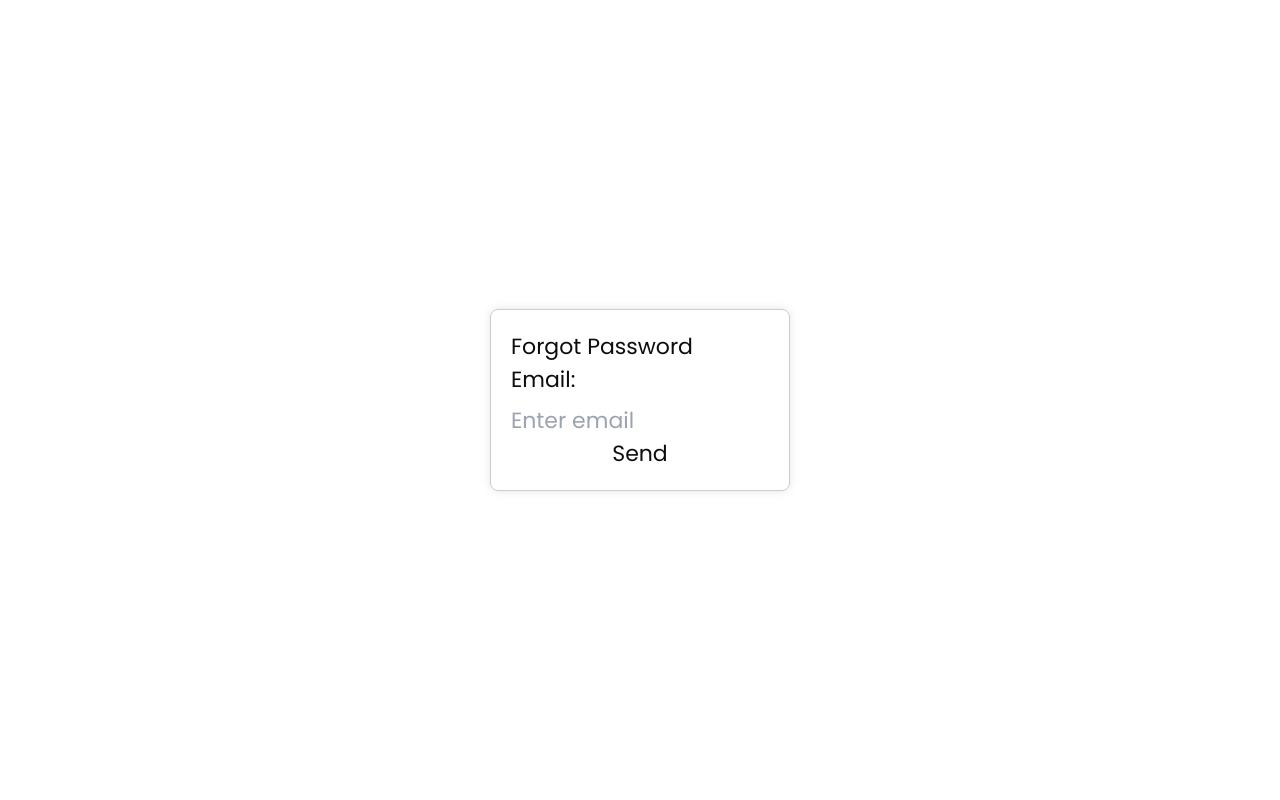
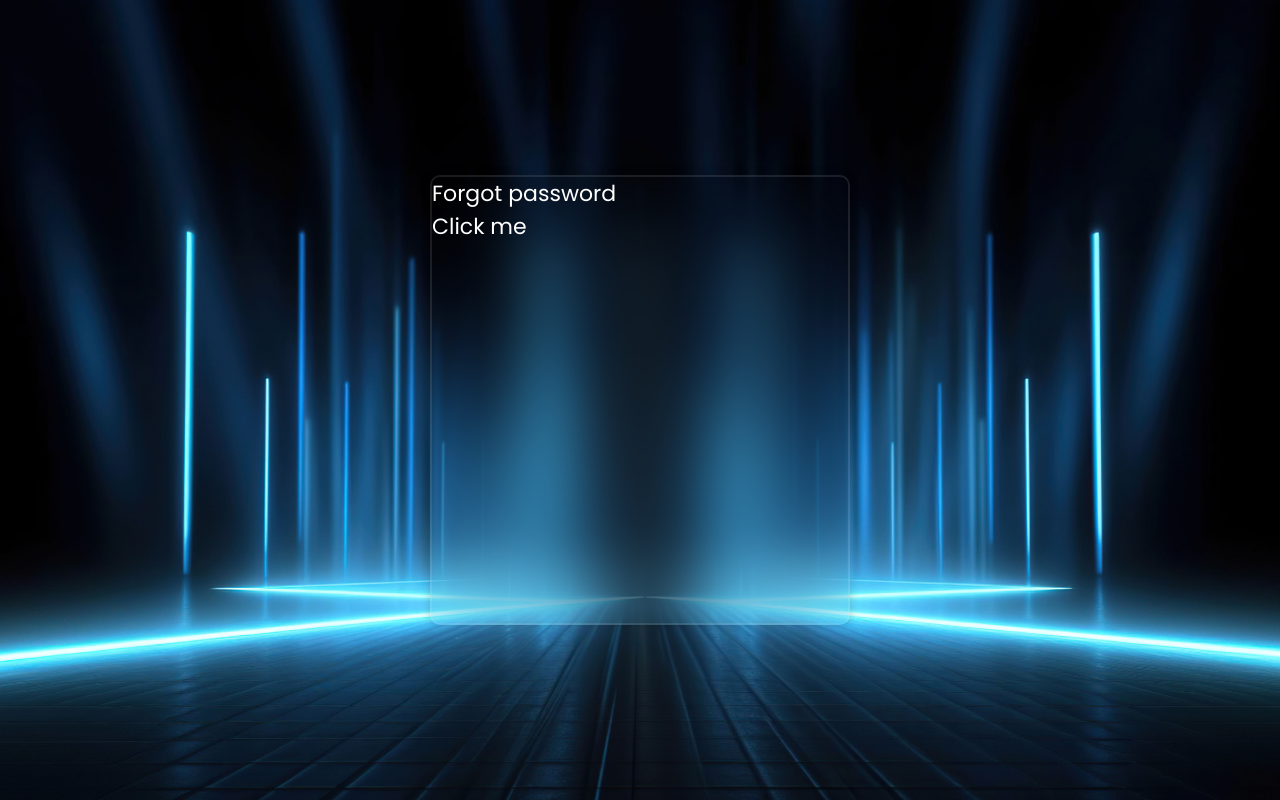
Before and after one commit to WEB-AMPA/Extraescolares-Frontend, a React (Vite) app: page /forgotPassword in a window 1280 px wide. Built offline with nearby package versions, Linux system fonts and the light colour scheme.

Commit message:
Feat contact-form

```diff
--- a/package.json
+++ b/package.json
@@ -13,7 +13,9 @@
     "axios": "^1.6.8",
     "react": "^18.2.0",
     "react-dom": "^18.2.0",
-    "react-router-dom": "^6.23.0"
+    "react-icons": "^5.2.1",
+    "react-router-dom": "^6.23.0",
+    "react-toastify": "^10.0.5"
   },
   "devDependencies": {
     "@types/react": "^18.2.66",
--- a/src/app/components/login/contactForm.jsx
+++ b/src/app/components/login/contactForm.jsx
@@ -1,62 +1,123 @@
 import React, { useState } from "react";
+import { FaUser, FaEnvelope } from "react-icons/fa";
+import { useNavigate } from "react-router-dom";
+import { ToastContainer, toast } from "react-toastify";
+import "react-toastify/dist/ReactToastify.css";
 import "./login.css";
-import Axios from "axios";
 
 const ContactForm = () => {
-  const [name, setName] = useState("");
-  const [email, setEmail] = useState("");
-  const [message, setMessage] = useState("");
-  const [sent, setSent] = useState(false);
+  const [userData, setUserData] = useState({
+    name: "",
+    email: "",
+    message: "",
+  });
 
-  const handleSubmit = (e) => {
+  const navigate = useNavigate();
+
+  const data = (e) => {
+    const name = e.target.name;
+    const value = e.target.value;
+    setUserData({ ...userData, [name.toLowerCase()]: value });
+  };
+
+  const send = async (e) => {
     e.preventDefault();
-    Axios.post("http://localhost:8000/api/contact", {
-      name,
-      email,
-      message,
-    })
-      .then((response) => {
-        if (response.data.status === "success") {
-          setSent(true);
+    const { name, email, message } = userData;
+
+    const option = {
+      method: "POST",
+      headers: {
+        "Content-Type": "application/json",
+      },
+      body: JSON.stringify({ name, email, message }),
+    };
+
+    try {
+      const res = await fetch(
+        "https://react-contact-form-1dae3-default-rtdb.firebaseio.com/Messages.json",
+        option
+      );
+      if (res.ok) {
+        setUserData({ name: "", email: "", message: "" });
+        toast.success("Message sent successfully!", {
+          position: "top-right",
+          autoClose: 5000,
+          hideProgressBar: false,
+          closeOnClick: true,
+          pauseOnHover: true,
+          draggable: true,
+          progress: undefined,
+        });
+        setTimeout(() => {
+          navigate("/login");
+        }, 5000); // 5 seconds
       } else {
-          setSent(false);
+        toast.error("Failed to send message. Please try again.", {
+          position: "top-right",
+          autoClose: 5000,
+          hideProgressBar: false,
+          closeOnClick: true,
+          pauseOnHover: true,
+          draggable: true,
+          progress: undefined,
+        });
       }
-      })
-      .catch((err) => {
-        console.log(err);
-        setSent(false);
+    } catch (error) {
+      console.error("Error:", error);
+      toast.error("An error occurred. Please try again.", {
+        position: "top-right",
+        autoClose: 5000,
+        hideProgressBar: false,
+        closeOnClick: true,
+        pauseOnHover: true,
+        draggable: true,
+        progress: undefined,
       });
+    }
   };
 
   return (
-    <div className="sign-up-container">
-      <form className="sign-up-form" onSubmit={handleSubmit}>
-        <h2>Contact Us</h2>
-        <label htmlFor="name">Name:</label>
+    <div className="wrapper">
+      <div className="form-box login">
+        <form method="POST" onSubmit={send}>
+          <h1>Contáctanos</h1>
+          <p className="pcontact">Para registrarte como nuevo usuario</p>
+          <div className="input-box">
             <input
               type="text"
-          placeholder="Enter your name"
-          value={name}
-          onChange={(e) => setName(e.target.value)}
+              name="name"
+              value={userData.name}
+              placeholder="Ingresa tu nombre"
+              required
+              autoComplete="off"
+              onChange={data}
             />
-        <label htmlFor="email">Email:</label>
+            <FaUser className="icon" />
+          </div>
+          <div className="input-box">
             <input
               type="email"
-          placeholder="Enter your email"
-          value={email}
-          onChange={(e) => setEmail(e.target.value)}
+              name="email"
+              placeholder="Ingresa tu email"
+              value={userData.email}
+              autoComplete="off"
+              onChange={data}
             />
-        <label htmlFor="message">Message:</label>
+            <FaEnvelope className="icon" />
+          </div>
+          <div className="input-box">
             <textarea
-          placeholder="Enter your message"
-          value={message}
-          onChange={(e) => setMessage(e.target.value)}
+              name="message"
+              value={userData.message}
+              placeholder="Ingresa tu mensaje"
+              autoComplete="off"
+              onChange={data}
             />
-        <button type="submit">Send Message</button>
+          </div>
+          <button type="submit">Enviar Mensaje</button>
         </form>
-      {sent ? (
-        <div className="success-message">Message sent successfully!</div>
-      ) : null}
+      </div>
+      <ToastContainer />
     </div>
   );
 };
--- a/src/app/components/login/forgotPassword.jsx
+++ b/src/app/components/login/forgotPassword.jsx
@@ -1,43 +1,14 @@
-import React, { useState } from "react";
+import React from "react";
 import "./login.css";
-import Axios from "axios";
-import { useNavigate } from "react-router-dom";
+import { Link, useNavigate } from "react-router-dom";
 
 const forgotPassword = () => {
-  const [email, setEmail] = useState("");
-
-  const navigate = useNavigate();
-
-  const handleSubmit = (e) => {
-    e.preventDefault();
-    Axios.post("http://localhost:3000/auth/forgot-password", {
-      email,
-    })
-      .then((response) => {
-        if (response.data.status) {
-          alert("check your email for reset password link");
-          navigate("/login");
-        }
-      })
-      .catch((err) => {
-        console.log(err);
-      });
-  };
   return (
-    <div className="sign-up-container">
-      <form className="sign-up-form" onSubmit={handleSubmit}>
-        <h2>Forgot Password</h2>
-
-        <label htmlFor="email">Email:</label>
-        <input
-          type="email"
-          autoComplete="off"
-          placeholder="Enter email"
-          onChange={(e) => setEmail(e.target.value)}
-        />
-
-        <button type="submit">Send</button>
-      </form>
+    <div className="wrapper">
+      <h1>Forgot password</h1>
+      <Link to={"/login"}>
+        <a href="">Click me</a>
+      </Link>
     </div>
   );
 };
--- a/src/app/components/login/login.css
+++ b/src/app/components/login/login.css
@@ -1,38 +1,143 @@
-.sign-up-container {
+@import url("https://fonts.googleapis.com/css2?family=Poppins:wght@400;600;700&display=swap");
+
+* {
+  margin: 0;
+  padding: 0;
+  box-sizing: border-box;
+}
+
+body {
+  font-family: "Poppins", sans-serif;
   display: flex;
   justify-content: center;
   align-items: center;
-  height: 100vh;
+  min-height: 100vh;
+  background: url(./background.jpg) no-repeat;
+  background-size: cover;
+  background-position: center;
 }
 
-.sign-up-form {
-  width: 300px;
-  padding: 20px;
-  border: 1px solid #ccc;
-  border-radius: 8px;
-  box-shadow: 0 0 10px rgba(0, 0, 0, 0.1);
+.wrapper {
+  position: relative;
+  width: 420px;
+  height: 450px;
+  background: transparent;
+  border: 2px solid rgba(255, 255, 255, 0.1);
+  backdrop-filter: blur(30px);
+  border-radius: 10px;
+  box-shadow: 0 0 10px rgba(0, 0, 0, 0.2);
+  color: #ffff;
 }
-label {
-  display: block;
-  margin-bottom: 8px;
+.wrapper .form-box {
+  width: 100%;
+  padding: 10px;
+}
+form h1 {
+  font-size: 36px;
+  text-align: center;
 }
 
-input {
+form .input-box {
+  position: relative;
   width: 100%;
-  padding: 8px;
-  margin-bottom: 16px;
-  box-sizing: border-box;
+  height: 50px;
+  margin: 30px 0;
+}
+.input-box input {
+  width: 100%;
+  height: 100%;
+  background: transparent;
+  border: none;
+  outline: none;
+  border: 2px solid rgba(255, 255, 255, 0.1);
+  border-radius: 40px;
+  font-size: 16px;
+  color: #fff;
+  padding: 20px 45px 20px 20px;
 }
 
-button {
+form textarea {
   width: 100%;
-  padding: 10px;
-  background-color: #3498db;
+  height: 100%;
+  background: transparent;
+  border: none;
+  outline: none;
+  border: 2px solid rgba(255, 255, 255, 0.1);
+  font-size: 16px;
   color: #fff;
+  padding: 20px 45px 20px 20px;
+}
+
+.input-box input::placeholder {
+  color: #fff;
+}
+
+.input-box .icon {
+  position: absolute;
+  right: 20px;
+  top: 50%;
+  translate: 0 -50%;
+  font-size: 16px;
+}
+.input-box {
+  display: flex;
+  justify-content: center;
+  align-items: center;
+}
+
+form .remember-forgot {
+  display: flex;
+  justify-content: space-between;
+  font-size: 14.5px;
+  margin: -15px 0 15px;
+}
+
+.remember-forgot label input {
+  accent-color: #fff;
+  margin-right: 4px;
+}
+
+.remember-forgot a {
+  color: #fff;
+  text-decoration: none;
+}
+
+.remember-forgot a:hover {
+  text-decoration: underline;
+}
+form button {
+  width: 100%;
+  height: 45px;
+  background: #fff;
   border: none;
-  border-radius: 4px;
+  outline: none;
+  border-radius: 40px;
+  box-shadow: 0 0 10px rgba(0, 0, 0, 0.1);
   cursor: pointer;
+  font-size: 16px;
+  color: #333;
+  font-weight: 700;
 }
-button:hover {
-  background-color: #2980b9;
+
+form .register-link {
+  font-size: 14.5px;
+  text-align: center;
+  margin: 20px 0 15px;
 }
+
+.register-link p a {
+  color: #fff;
+  text-decoration: none;
+  font-weight: 600;
+}
+
+.register-link p a:hover {
+  text-decoration: underline;
+}
+
+form .pcontact {
+  display: flex;
+  justify-content: center;
+  align-items: center;
+  font-size: 14px;
+}
--- a/src/app/components/login/login.jsx
+++ b/src/app/components/login/login.jsx
@@ -1,7 +1,8 @@
 import React, { useState } from "react";
+import { FaUser, FaLock } from "react-icons/fa";
 import "./login.css";
 
-import Axios from "axios";
+import axios from "axios";
 import { Link, useNavigate } from "react-router-dom";
 
 const Login = () => {
@@ -10,14 +11,28 @@ const Login = () => {
 
   const navigate = useNavigate();
 
-  Axios.defaults.withCredentials = true;
-  const handleSubmit = (e) => {
+  // axios.defaults.withCredentials = true;
+  const handleSubmit = async (e) => {
     e.preventDefault();
-    Axios.post("http://localhost:8000/api/auth/login/", {
-      email,
-      password,
+    // console.log(email, password);
+    // let dataUser = { credential: email, password: password };
+    // const dt = await fetch("http://localhost:3010/login", {
+    //   method: "POST",
+    //   headers: { "content-type": "application/json" },
+    //   body: JSON.stringify(dataUser),
+    //   mode: "cors"
+    // });
+
+    // const data = await dt.json();
+
+    // console.log(data);
+    axios
+      .post("http://localhost:3010/login", {
+        credential: email,
+        password: password,
       })
       .then((response) => {
+        console.log(response.data);
         if (response.data.status) {
           navigate("/");
         }
@@ -28,28 +43,49 @@ const Login = () => {
   };
 
   return (
-    <div className="sign-up-container">
-      <form className="sign-up-form" onSubmit={handleSubmit}>
-        <h2>Login</h2>
-
-        <label htmlFor="email">Email or ID:</label>
+    <div className="wrapper">
+      <div className="form-box login">
+        <form onSubmit={handleSubmit}>
+          <h1>Iniciar Sesión</h1>
+          <div className="input-box">
             <input
               type="text"
-          placeholder="Enter email or your ID"
+              placeholder="Email o Número de socio "
+              required
               onChange={(e) => setEmail(e.target.value)}
             />
-        <label htmlFor="password">Password:</label>
+            <FaUser className="icon" />
+          </div>
+          <div className="input-box">
             <input
-          type="text"
-          placeholder="Enter password"
+              type="password"
+              placeholder="Contraseña"
+              required
               onChange={(e) => setPassword(e.target.value)}
             />
-        <button type="submit">Login</button>
-        <Link to="/forgotPassword">Forget password?</Link>
+            <FaLock className="icon" />
+          </div>
+          <div className="remember-forgot">
+            <label>
+              <input type="checkbox" />
+              Recuérdame
+            </label>
+            <Link to={"/forgotPassword"}>
+              <a href="#">¿Olvidó su contraseña?</a>
+            </Link>
+          </div>
+          <button type="submit">Iniciar Sesión</button>
+
+          <div className="register-link">
             <p>
-          Don´t have an Account? <Link to={"/contactForm"}>Click here!</Link>
+              ¿No tiene cuenta?{" "}
+              <Link to={"/contactForm"}>
+                <a href="#">Click aquí</a>
+              </Link>
             </p>
+          </div>
         </form>
+      </div>
     </div>
   );
 };
```
Also changed, not shown: src/app/components/login/background.jpg (added), 1 other file (tests, documents, lock files or other folders). Lines whose indentation alone changed are shown as unchanged.
